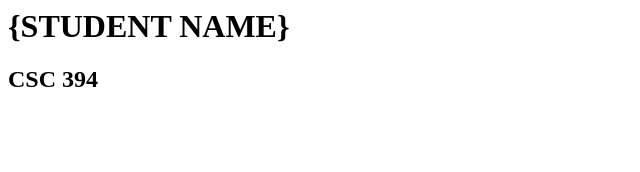
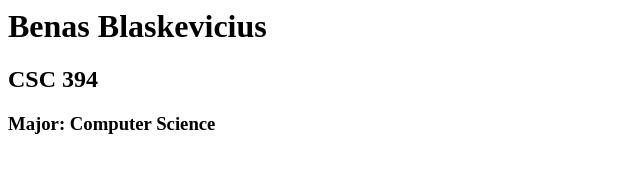
Before and after one commit to BenasBlask/csc-394-assigment-3, a plain HTML site: page index.html in a window 1280 px wide. Shown: the whole page, without its empty margins (0-640 px from the left). Drawn offline with Linux system fonts and the light colour scheme.

Commit message:
Update index.html

```diff
--- a/index.html
+++ b/index.html
@@ -1,9 +1,10 @@
 <html xmlns="http://www.w3.org/1999/xhtml" >
   <head>
-    <title>Benas Blaskevicius Home Page</title>
+    <title>Benas's Home Page</title>
   </head>
   <body>
-    <h1>{STUDENT NAME}</h1>
+    <h1>Benas Blaskevicius</h1>
     <h2>CSC 394</h2>
+    <h3>Major: Computer Science</h3>
   </body>
 </html>
```
